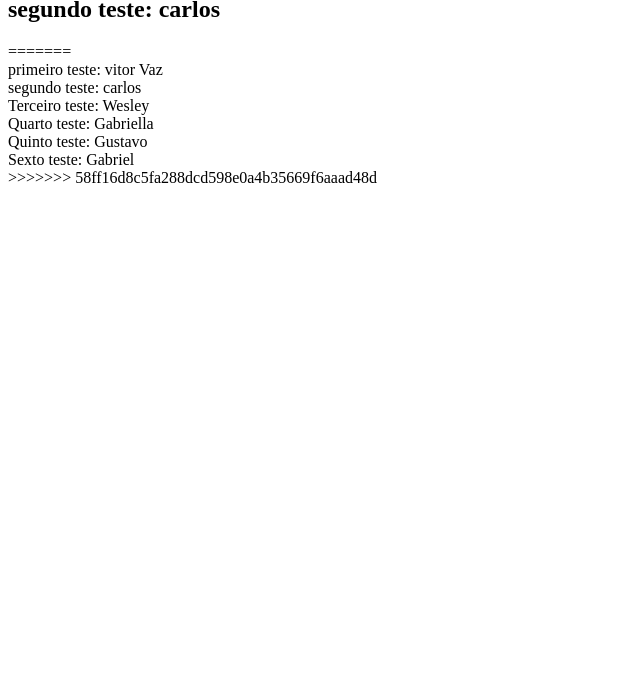
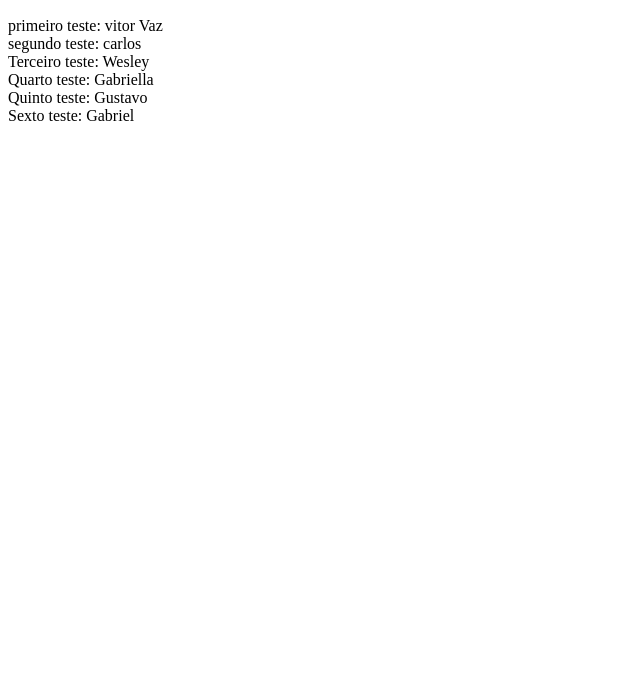
Before and after one commit to GabrielSouzaHub/ResiliaGrupo5, a plain HTML site: page index.html in a window 1280 px wide. Shown: the part 110-800 px from the top of the page, without its empty margins (0-640 px from the left). Drawn offline with Linux system fonts and the light colour scheme.

Commit message:
cleaning again lol

```diff
--- a/index.html
+++ b/index.html
@@ -7,18 +7,15 @@
     <title>Document</title>
 </head>
 <body>
-<<<<<<< HEAD
     <h1>primeiro teste: vitor Vaz</h1>
     <h2>segundo teste: carlos</h2>
 
     <script src="./scriptDaGabi.js"></script>
-=======
     <div id="vitorVaz">primeiro teste: vitor Vaz</div>
     <div id="carlos">segundo teste: carlos</div>
     <div id="wesley">Terceiro teste: Wesley</div>
     <div id="gabriella">Quarto teste: Gabriella</div>
     <div id="gustavo">Quinto teste: Gustavo</div>
     <div id="gabriel">Sexto teste: Gabriel</div>
->>>>>>> 58ff16d8c5fa288dcd598e0a4b35669f6aaad48d
 </body>
 </html>
```
